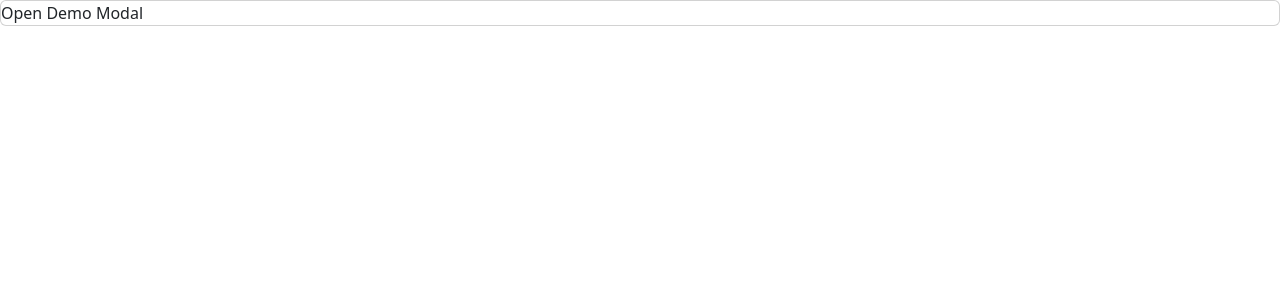
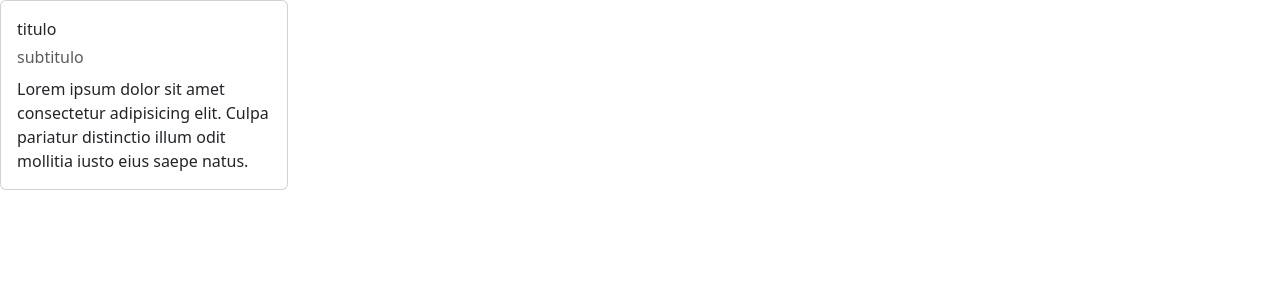
Before and after one commit to AdaltoRG/ExerciciosDiH, an Angular app in the folder M1S11/: page / in a window 1280 px wide. Shown: the top 300 px of the page. Built offline with nearby package versions, Linux system fonts and the light colour scheme.

Commit message:
M1S11 - Exercício 6

```diff
--- a/M1S11/src/app/app.component.html
+++ b/M1S11/src/app/app.component.html
@@ -1,8 +1,15 @@
 <!-- {{'teste' | captalizePhillips}} -->
 <!-- <app-nav></app-nav> -->
 <!-- <app-exercicio3></app-exercicio3> -->
-<app-exercicio4>
+<!-- <app-exercicio4>
     <p class="desc">Lorem ipsum dolor sit amet consectetur adipisicing elit. Error minima
         libero veniam, modi corrupti doloremque repellendus vitae mollitia. Ipsum
         voluptatibus ea ab quos molestiae at expedita maiores dolore a corrupti!</p>
-</app-exercicio4>
+</app-exercicio4> -->
+
+<app-exercicio5>
+    <span class="titulo">titulo</span>
+    <span class="subtitulo">subtitulo</span>
+    <span class="texto">Lorem ipsum dolor sit amet consectetur adipisicing elit. Culpa pariatur distinctio illum odit
+        mollitia iusto eius saepe natus.</span>
+</app-exercicio5>
--- a/M1S11/src/app/app.module.ts
+++ b/M1S11/src/app/app.module.ts
@@ -7,6 +7,7 @@
 import { NavComponent } from './nav/nav.component';
 import { Exercicio3Component } from './exercicio3/exercicio3.component';
 import { Exercicio4Component } from './exercicio4/exercicio4.component';
+import { Exercicio5Component } from './exercicio5/exercicio5.component';
 
 @NgModule({
   declarations: [
@@ -14,7 +15,8 @@
     CaptalizePhillipsPipe,
     NavComponent,
     Exercicio3Component,
-    Exercicio4Component
+    Exercicio4Component,
+    Exercicio5Component
   ],
   imports: [
     BrowserModule,
--- /dev/null
+++ b/M1S11/src/app/exercicio5/exercicio5.component.html
@@ -0,0 +1,7 @@
+<div class="card" style="width: 18rem;">
+    <div class="card-body">
+        <p class="card-title"><ng-content select=".titulo"></ng-content></p>
+        <p class="card-subtitle mb-2 text-muted"><ng-content select=".subtitulo"></ng-content></p>
+        <p class="card-text"><ng-content select=".texto"></ng-content></p>
+    </div>
+</div>
```
Also changed, not shown: M1S11/src/app/exercicio5/exercicio5.component.ts (added, +10 -0 lines), M1S11/src/app/exercicio5/exercicio5.component.css (added).
